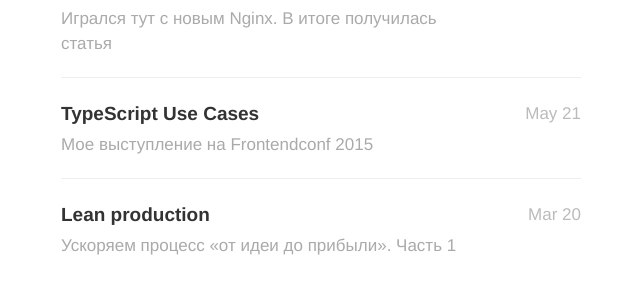
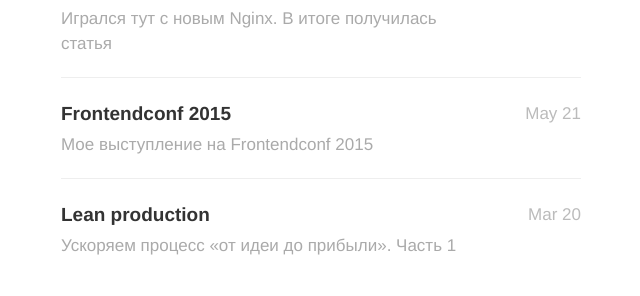
Before and after one commit to frontdevops/alexmayorov.github.io, a Jekyll site: the page built from index.html, in a window 1280 px wide. Shown: the part 1490-1786 px from the top of the page, without its empty margins (319-959 px from the left). Built offline with Jekyll 4.4.1, drawn with Linux system fonts in a browser that asks for light colours; nearby versions of some CDN libraries; Markdown is read by kramdown in place of the engine named in the settings; the list of posts is cut into pages by our own code.

Commit message:
Update 2015-05-21-rit.md

```diff
--- a/_posts/2015-05-21-rit.md
+++ b/_posts/2015-05-21-rit.md
@@ -1,6 +1,6 @@
 ---
 layout: post
-title: TypeScript Use Cases
+title: Frontendconf 2015
 description: Мое выступление на Frontendconf 2015
 ---
 
```
